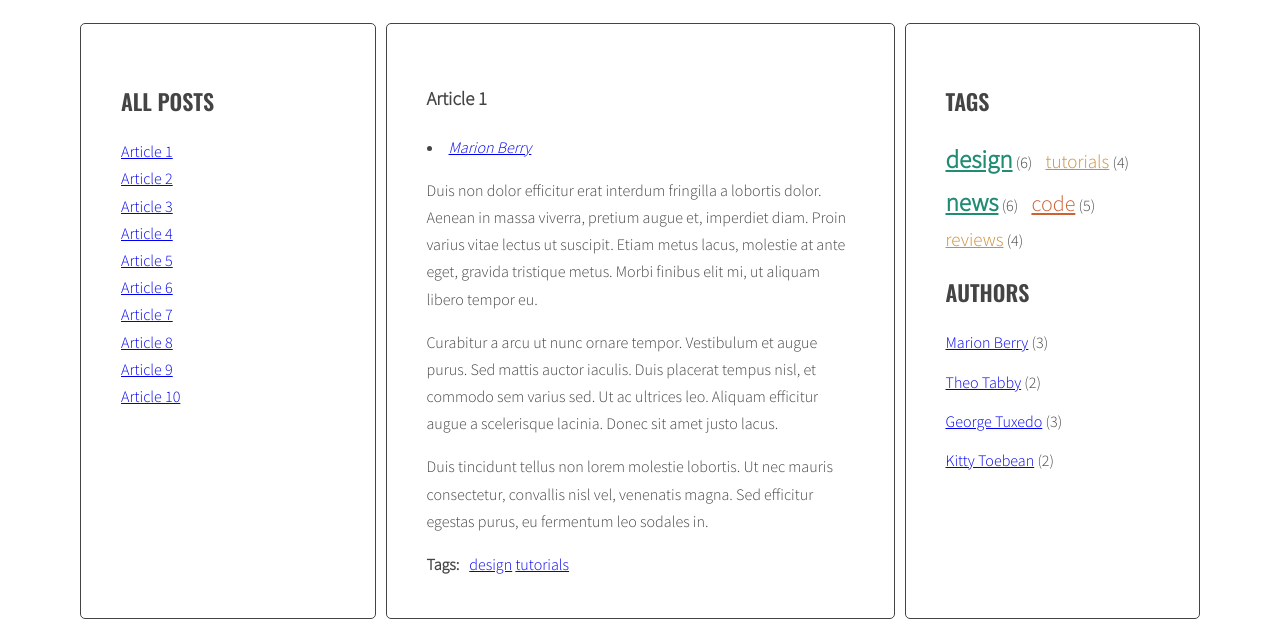
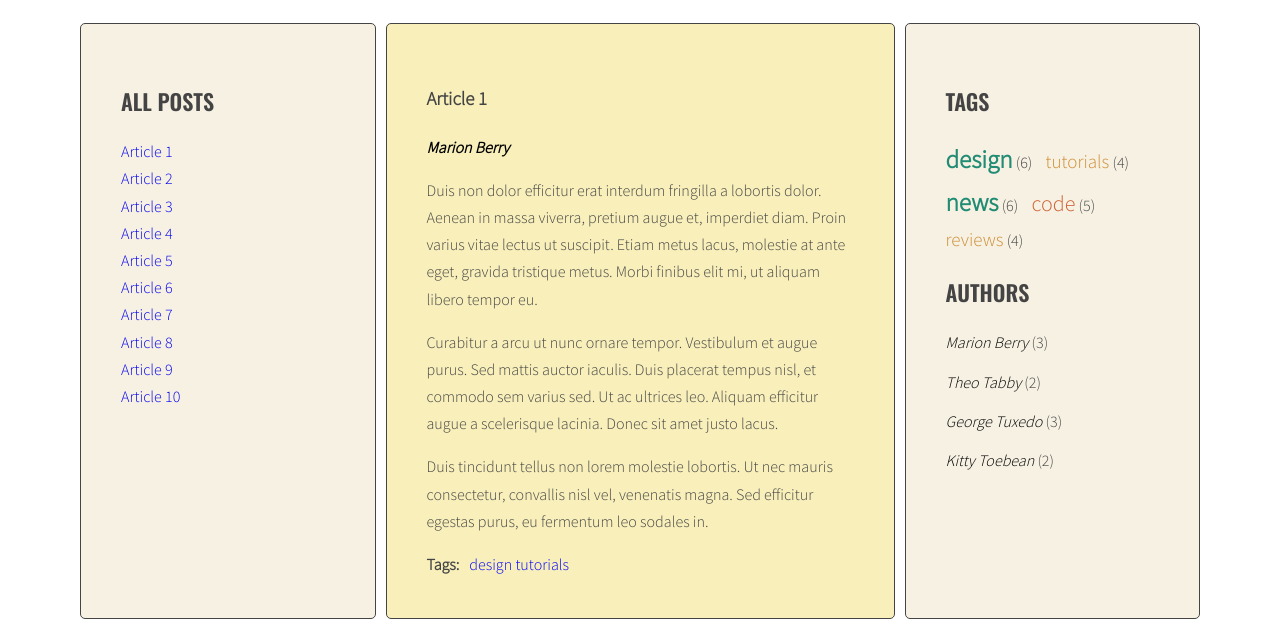
Before and after one commit to ahernas/javascript-blog, a website: page index.html in a window 1280 px wide. Shown: the part 220-847 px from the top of the page. Drawn offline with nearby package versions, Linux system fonts and the light colour scheme.

Commit message:
Add style css

```diff
--- a/css/style.css
+++ b/css/style.css
@@ -50,7 +50,7 @@ body {
 }
 
 .sidebar, .posts {
-  background: #fff;
+  background: #f7f1e3;
   margin-right: 10px;
   padding: 40px;
   border: 1px solid #444;
@@ -79,6 +79,15 @@ body {
 
 .list-horizontal li {
   display: inline-block;
+}
+
+a {
+  text-decoration: none;
+}
+
+.authors a {
+  color: black;
+  font-style: oblique;
 }
 
 .tags li {
@@ -110,6 +119,10 @@ body {
 }
 
 /* Post */
+.posts {
+  background: #F8EFBA;
+}
+
 .post {
   display: none;
 }
@@ -120,6 +133,12 @@ body {
 
 .post-author {
   font-style: italic;
+  list-style: none;
+}
+
+.post-author span {
+  color: black;
+  font-weight: 800;
 }
 
 .post-tags {
@@ -131,4 +150,8 @@ body {
   margin: 0 10px 0 0;
 }
 
+.post-tags span {
+  color: blue;
+}
+
 /*# sourceMappingURL=style.css.map */
```
